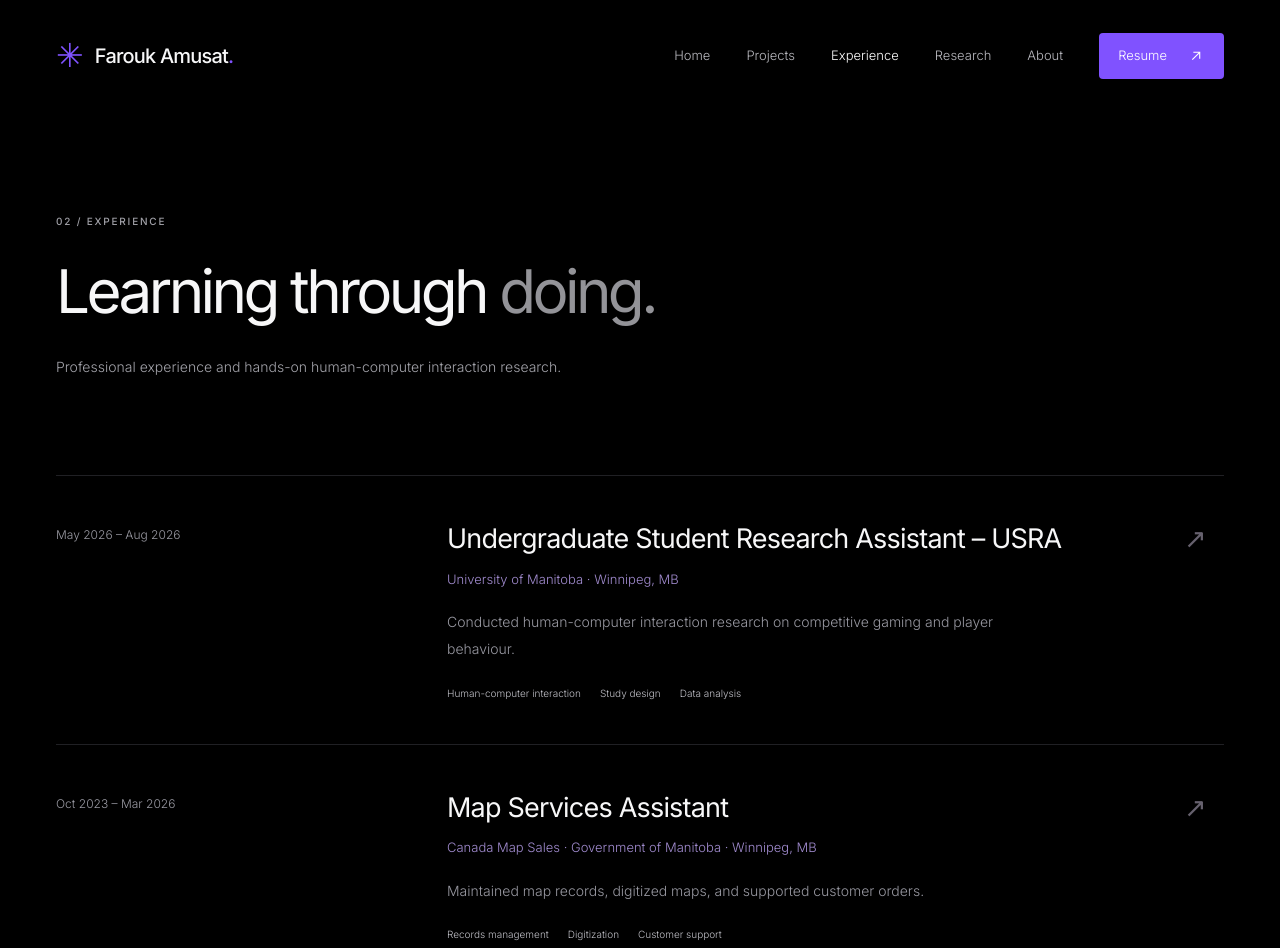
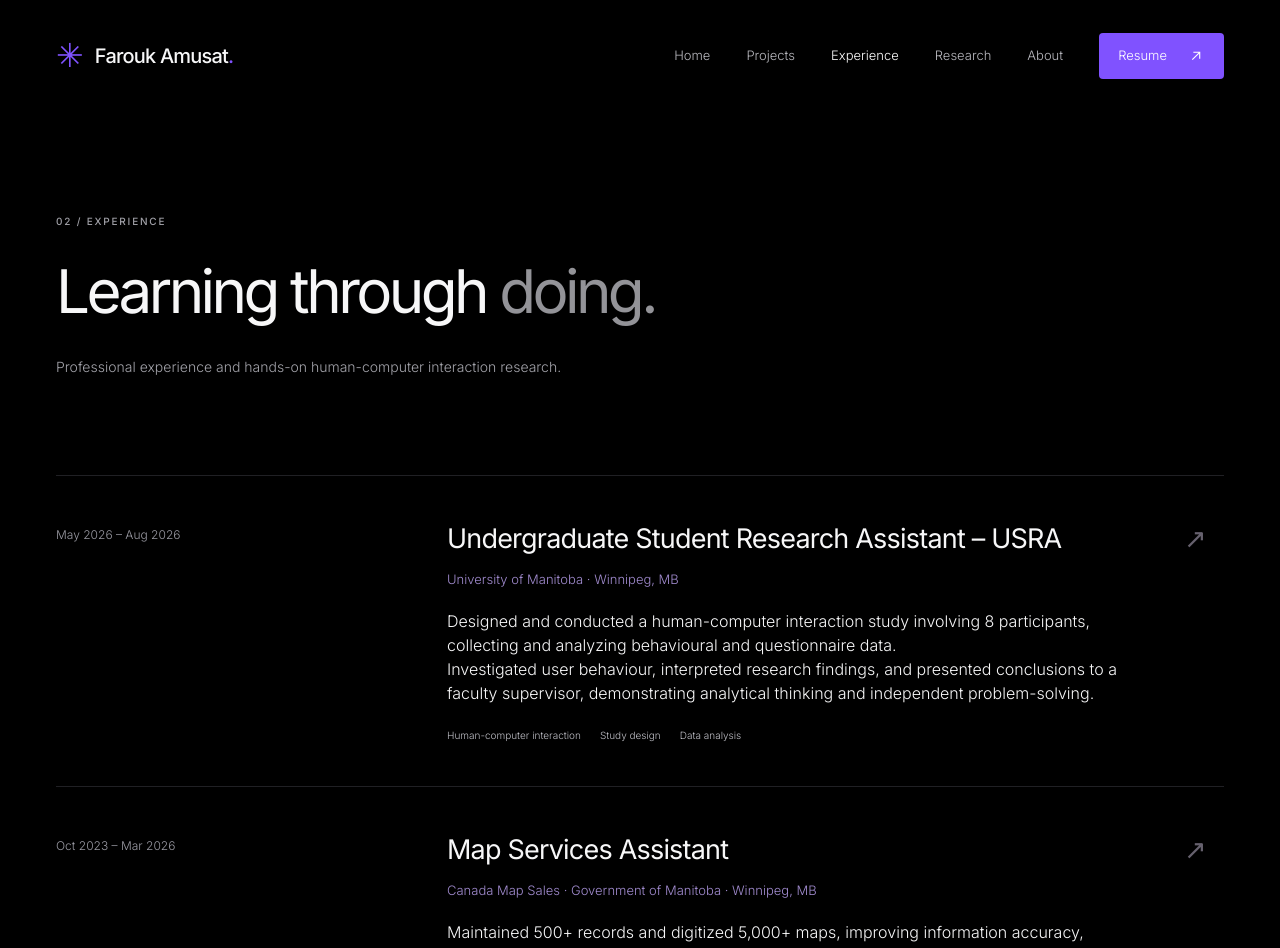
Before and after one commit to Folariin/portfolio, a Next.js app: page /experience in a window 1280 px wide. Shown: the top 948 px of the page. Built offline with nearby package versions, Linux system fonts and the light colour scheme.

Commit message:
Add resume bullets and distinguish completed USRA work from ongoing honours research

```diff
--- a/src/components/experience-list.tsx
+++ b/src/components/experience-list.tsx
@@ -1,3 +1,20 @@
 import { experiences } from "@/data/experience";
 import { Reveal } from "./reveal";
-export function ExperienceList({research=false}:{research?:boolean}){return <div className="experience-list">{experiences.filter(e=>research?e.role==="Honours Research Project":e.role!=="Honours Research Project").map(e=><Reveal key={e.role}><article className="experience-row"><p className="experience-dates">{e.dates}</p><div><h3>{e.role}</h3><p className="organization">{e.organization}</p><p className="body-copy">{e.description}</p><ul className="technology-list">{e.focus.map(f=><li key={f}>{f}</li>)}</ul></div><span className="experience-arrow" aria-hidden="true">↗</span></article></Reveal>)}</div>}
+export function ExperienceList({ research = false }: { research?: boolean }) {
+  return <div className="experience-list">
+    {experiences.filter(e => research ? e.role === "Honours Research Project" : e.role !== "Honours Research Project").map(e =>
+      <Reveal key={e.role}>
+        <article className="experience-row">
+          <p className="experience-dates">{e.dates}</p>
+          <div>
+            <h3>{e.role}</h3>
+            <p className="organization">{e.organization}</p>
+            {e.bullets.length ? <ul className="experience-bullets">{e.bullets.map(b => <li key={b}>{b}</li>)}</ul> : <p className="body-copy">{e.description}</p>}
+            <ul className="technology-list">{e.focus.map(f => <li key={f}>{f}</li>)}</ul>
+          </div>
+          <span className="experience-arrow" aria-hidden="true">↗</span>
+        </article>
+      </Reveal>
+    )}
+  </div>;
+}
```
